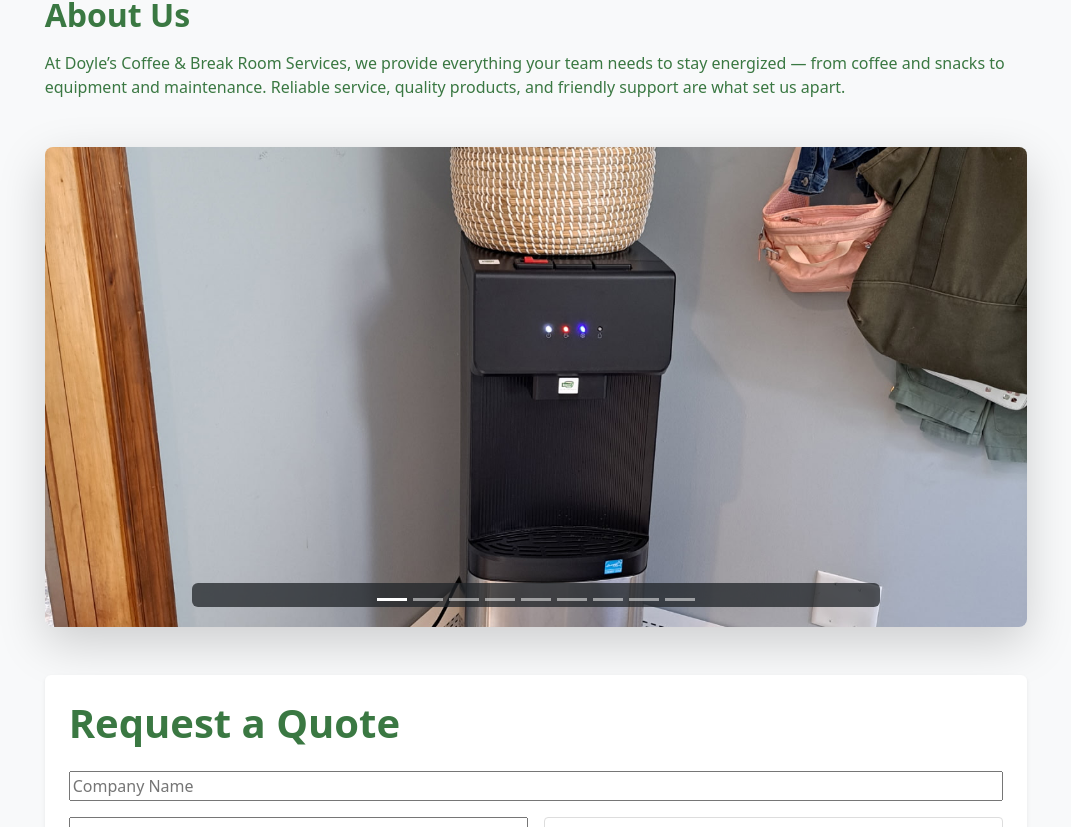
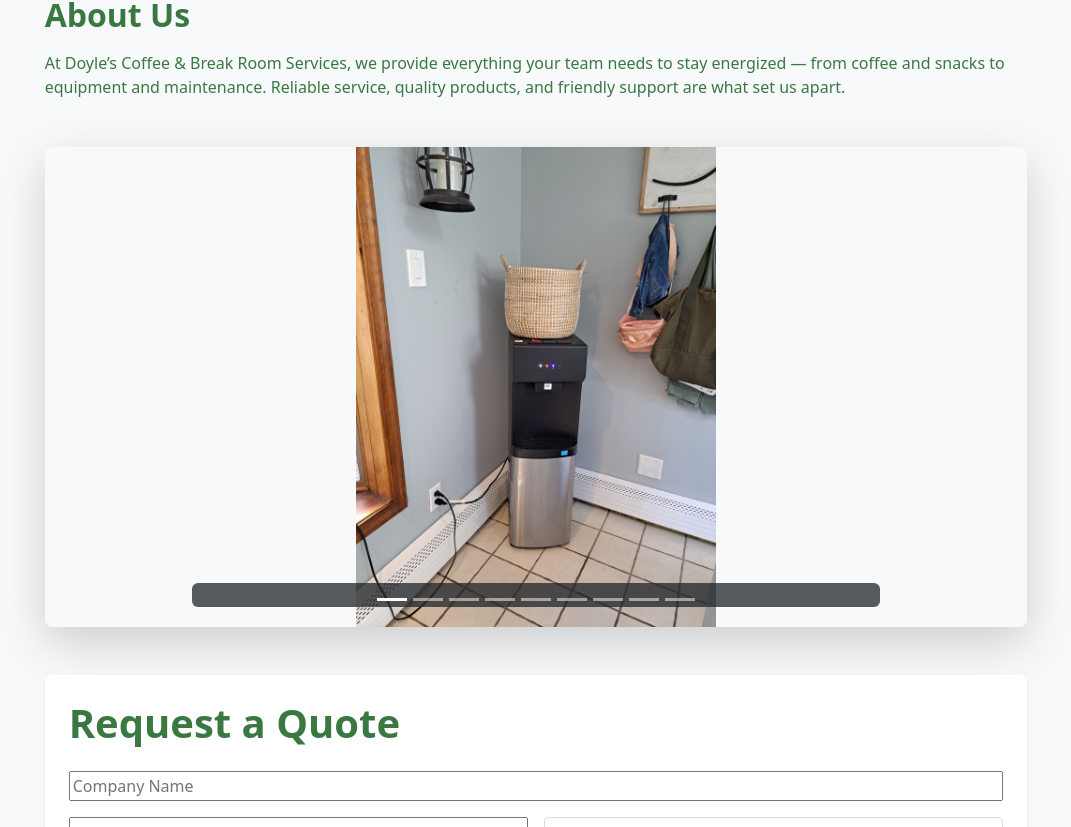
Before and after one commit to adriantheodor/doyles-coffee-front, a React (Create React App) app: page / in a window 1280 px wide. Shown: the part 449-1276 px from the top of the page, without its empty margins (104-1175 px from the left). Built offline with nearby package versions, Linux system fonts and the light colour scheme; no server answers.

Commit message:
fix carousel 28

```diff
--- a/src/pages/HomePage.css
+++ b/src/pages/HomePage.css
@@ -143,7 +143,7 @@
 .carousel-image {
   height: 100%;
   width: 100%;
-  object-fit: cover;
+  object-fit: contain;
 }
 
 .carousel-caption {
```
